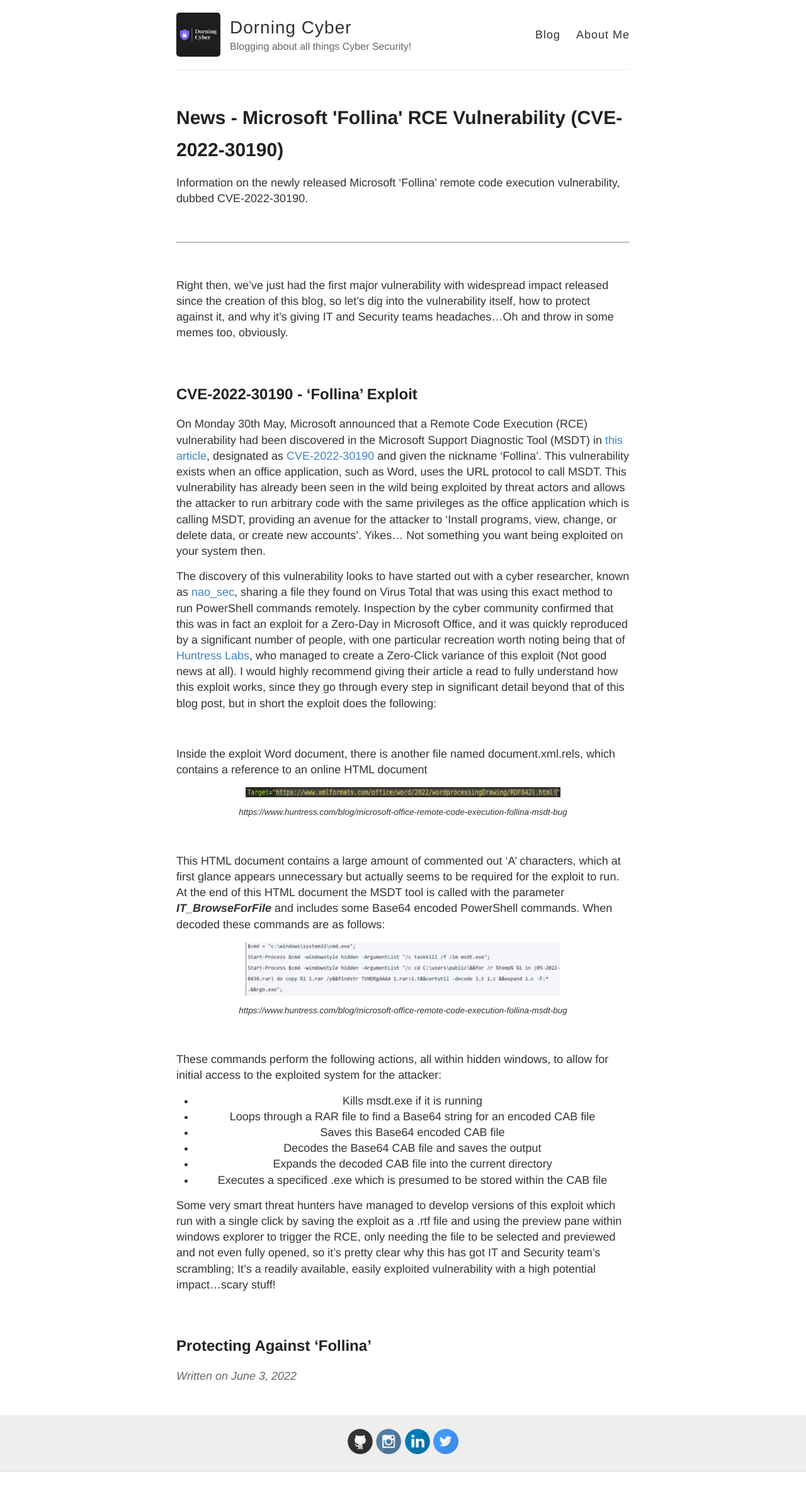
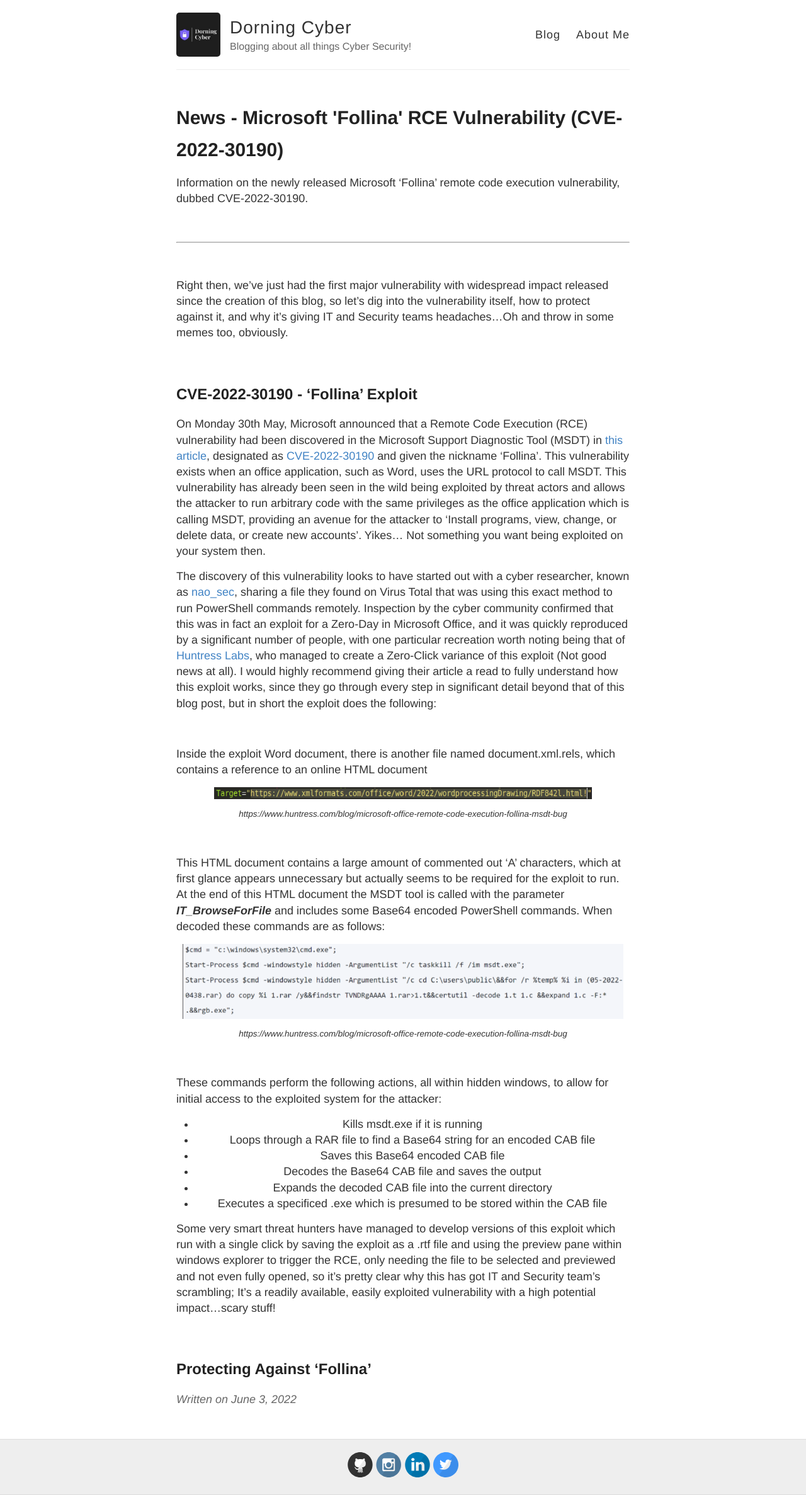
Before and after one commit to LeeDorning/LeeDorning.github.io, a Jekyll site: the page built from _posts/2022-06-03-News_:_Microsoft_Follina_RCE_Vulnerability_CVE_-_2022_-_30190.md, in a window 1280 px wide. Shown: the whole page at 63% size. Built offline with Jekyll 4.4.1, drawn with Linux system fonts in a browser that asks for light colours; before the commit the page ends 2337 px from its top, so only the background shows below that.

Commit message:
Update 2022-06-03-News_:_Microsoft_Follina_RCE_Vulnerability_CVE_-_2022_-_30190.md

```diff
--- a/_posts/2022-06-03-News_:_Microsoft_Follina_RCE_Vulnerability_CVE_-_2022_-_30190.md
+++ b/_posts/2022-06-03-News_:_Microsoft_Follina_RCE_Vulnerability_CVE_-_2022_-_30190.md
@@ -27,7 +27,7 @@ The discovery of this vulnerability looks to have started out with a cyber resea
 
 Inside the exploit Word document, there is another file named document.xml.rels, which contains a reference to an online HTML document
 
-![HTML Document Reference](https://github.com/LeeDorning/LeeDorning.github.io/blob/main/images/News_:_Microsoft_Follina_RCE_Vulnerability_CVE_-_2022_-_30190/TargetHtml.png?raw=true){:style="display:block; margin-left:auto; margin-right:auto"}{: width="500"}
+![HTML Document Reference](https://github.com/LeeDorning/LeeDorning.github.io/blob/main/images/News_:_Microsoft_Follina_RCE_Vulnerability_CVE_-_2022_-_30190/TargetHtml.png?raw=true){:style="display:block; margin-left:auto; margin-right:auto"}{: width="600"}
 
 *https://www.huntress.com/blog/microsoft-office-remote-code-execution-follina-msdt-bug*
 {: style="text-align: center; font-size:75%"}
@@ -36,7 +36,7 @@ Inside the exploit Word document, there is another file named document.xml.rels,
 
 This HTML document contains a large amount of commented out ‘A’ characters, which at first glance appears unnecessary but actually seems to be required for the exploit to run. At the end of this HTML document the MSDT tool is called with the parameter ***IT_BrowseForFile*** and includes some Base64 encoded PowerShell commands. When decoded these commands are as follows:
 
-![BASE64 Decoded PowerShell Commands](https://github.com/LeeDorning/LeeDorning.github.io/blob/main/images/News_:_Microsoft_Follina_RCE_Vulnerability_CVE_-_2022_-_30190/DecodedCommands.png?raw=true){:style="display:block; margin-left:auto; margin-right:auto"}{: width="500"}
+![BASE64 Decoded PowerShell Commands](https://github.com/LeeDorning/LeeDorning.github.io/blob/main/images/News_:_Microsoft_Follina_RCE_Vulnerability_CVE_-_2022_-_30190/DecodedCommands.png?raw=true){:style="display:block; margin-left:auto; margin-right:auto"}{: width="700"}
 
 *https://www.huntress.com/blog/microsoft-office-remote-code-execution-follina-msdt-bug*
 {: style="text-align: center; font-size:75%"}
```
